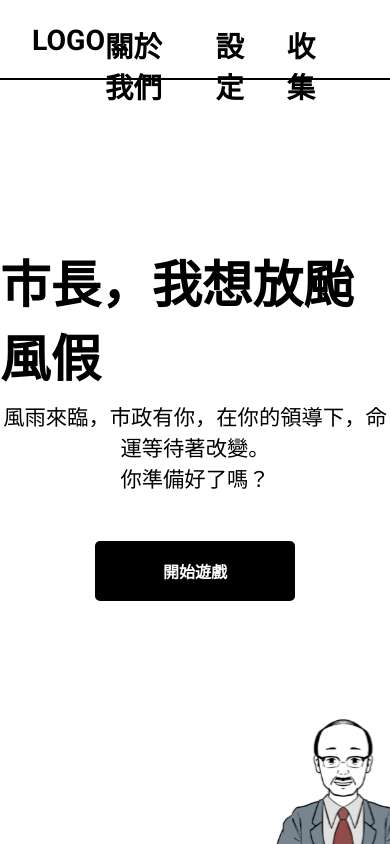
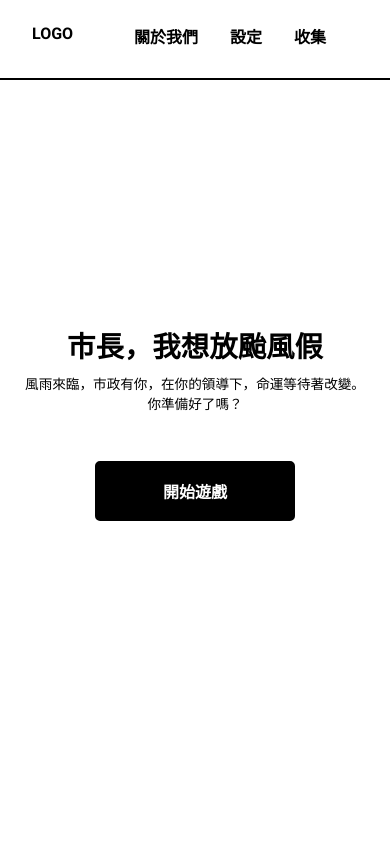
Before and after one commit to yuri1022/typhoon-day, a React (Create React App) app: page /start in a window 390 px wide. Built offline with nearby package versions, Linux system fonts and the light colour scheme.

Commit message:
rwd-setting

```diff
--- a/src/Pages/StartPage.jsx
+++ b/src/Pages/StartPage.jsx
@@ -1,20 +1,15 @@
 import React from 'react';
-import Major from '../assets/svg/major.svg';
 import { Button } from 'react-bootstrap';
-import Navbar from '../components/navbar'
+import Navbar from '../components/navbar';
+import '../assets/scss/startpage.scss';
 
 function StartPage() {
   return (
     <div className='homepage' style={{height:'100vh'}}>
       <Navbar />
       <div className="home-container w100 h100 d-flex">
-        <div className="section d-flex flex-column justify-content-center align-items-center w100 h100" style={{
-            backgroundImage: `url(${Major})`,
-            backgroundSize: '30%',
-            backgroundRepeat: 'no-repeat',
-            backgroundPosition: 'right bottom'
-          }}>
-            <div className="section-container d-flex flex-column align-items-center">
+        <div className="home-section d-flex flex-column justify-content-center align-items-center w100 h100">
+            <div className="section-container d-flex flex-column align-items-center pl-2 pr-2">
           <div className='section title-1 mb-1'>
           市長，我想放颱風假
         </div>
--- /dev/null
+++ b/src/assets/scss/startpage.scss
@@ -0,0 +1,20 @@
+
+
+    .home-container {
+      .home-section {
+        background-image: url('../svg/major.svg');
+        background-size:30%;
+        background-repeat: no-repeat;
+        background-position: right bottom;
+      }
+    }
+
+
+
+@media screen and (max-width:768px) {
+  .home-container{
+    .home-section{
+      background-image: none;
+    }
+  }
+}
--- a/src/layout.scss
+++ b/src/layout.scss
@@ -20,21 +20,39 @@ $body-2: 2.369rem;
 $body-3: 1.777rem;
 $body-4: 1.333rem;
 $body-5: 1rem;
+$body-4-mb: 0.85rem;
+$body-5-mb:0.75rem;
+
+// 斷點設置
+$grid-breakpoints: (
+  xs: 0px,
+  md: 768px,
+  xl: 1200px
+);
 
 // 標題樣式
 .title-1 {
   font-size: $title-1;
   font-weight: 700;
+    @media (max-width: map-get($grid-breakpoints, md)) {
+        font-size: $title-3;
+      }
 }
 
 .title-2 {
   font-size: $title-2;
   font-weight: 700;
+      @media (max-width: map-get($grid-breakpoints, md)) {
+          font-size: $title-4;
+        }
 }
 
 .title-3 {
   font-size: $title-3;
   font-weight: 700;
+      @media (max-width: map-get($grid-breakpoints, md)) {
+          font-size: $title-5;
+        }
 }
 
 .title-4 {
@@ -50,22 +68,37 @@ $body-5: 1rem;
 // 內文樣式
 .body-1 {
   font-size: $body-1;
+      @media (max-width: map-get($grid-breakpoints, md)) {
+          font-size: $body-3;
+        }
 }
 
 .body-2 {
   font-size: $body-2;
+      @media (max-width: map-get($grid-breakpoints, md)) {
+          font-size: $body-4;
+        }
 }
 
 .body-3 {
   font-size: $body-3;
+      @media (max-width: map-get($grid-breakpoints, md)) {
+          font-size: $body-5;
+        }
 }
 
 .body-4 {
   font-size: $body-4;
+        @media (max-width: map-get($grid-breakpoints, md)) {
+            font-size: $body-4-mb;
+          }
 }
 
 .body-5 {
   font-size: $body-5;
+          @media (max-width: map-get($grid-breakpoints, md)) {
+              font-size: $body-5-mb;
+            }
 }
 
 //常用背景文字色
```
